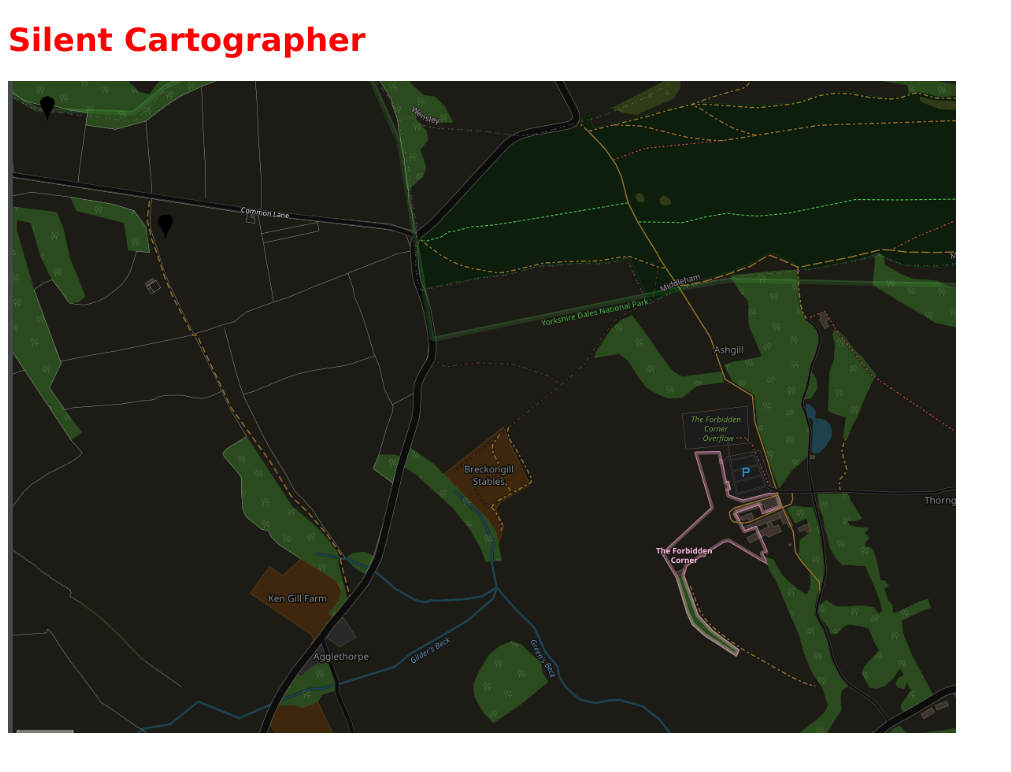
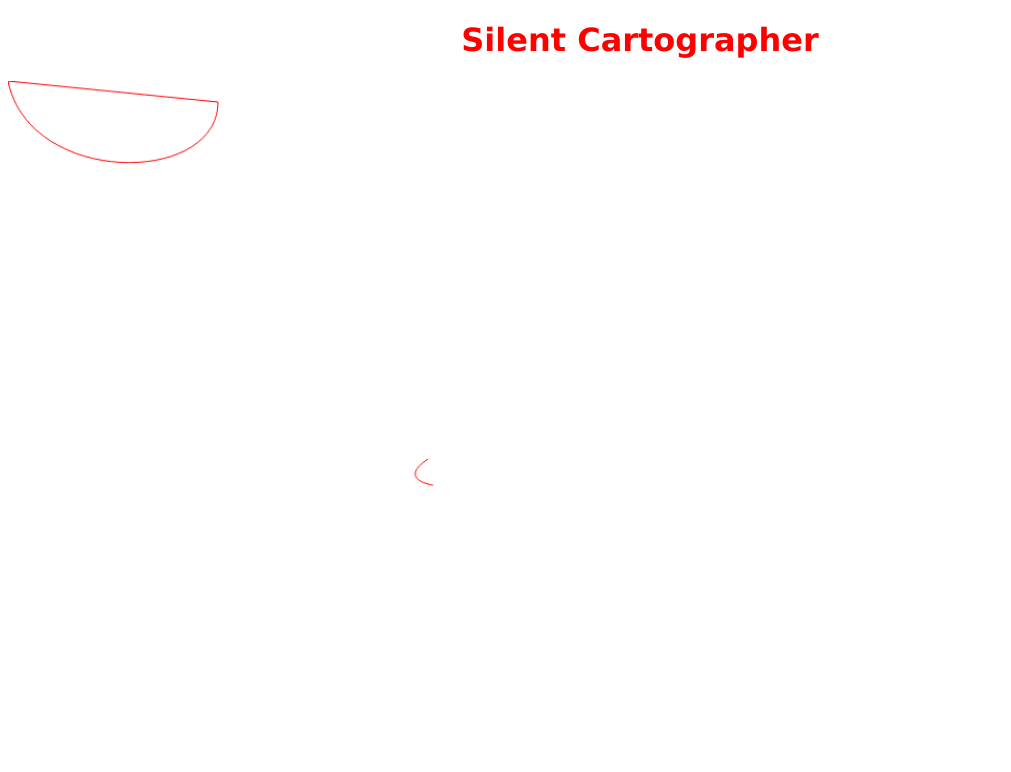
Before and after one commit to maxwellpark/SilentCartographer, a plain HTML site: page index.html in a window 1280 px wide. Shown: the whole page, without its empty margins (0-1011 px from the left). Drawn offline with Linux system fonts and the light colour scheme.

Commit message:
Bezier curve test

```diff
--- a/css/site.css
+++ b/css/site.css
@@ -1,8 +1,14 @@
 h1 {
     font-family: 'Lucida Sans', 'Lucida Sans Regular', 'Lucida Grande', 'Lucida Sans Unicode', Geneva, Verdana, sans-serif;
     color: red;
+    text-align: center;
 }
 
 #mapCanvas {
-    width: 75%;
+    width: 100%;
 }
+
+div.col-md-8.offset-2 > canvas {
+    justify-content: center;
+    padding: 128px 0px 128px 0px;
+}
--- a/index.html
+++ b/index.html
@@ -5,15 +5,13 @@
     <meta name="viewport" content="width=device-width, initial-scale=1.0">
     <title>SilentCartographer</title>
     <link rel="stylesheet" href="css/site.css" />
-    <link rel="stylesheet" href="" />
 </head>
 <body>
     <header>
         <h1>Silent Cartographer</h1>
     </header>
-    <div>
-        <canvas id="mapCanvas" width="1204" height="1024"></canvas>
-    </div>
-    <script src="js/map.js"></script>
+    <canvas id="mapCanvas" width="1204" height="1024"></canvas>
+    <script src="js/bezier.js"></script>
+    <!-- <script src="js/map.js"></script> -->
 </body>
 </html>
--- /dev/null
+++ b/js/bezier.js
@@ -0,0 +1,21 @@
+var canvas = document.getElementById("mapCanvas");
+var ctx = canvas.getContext("2d");
+
+// Todo: calculate relative position of cp's for each pin
+var cp1x = canvas.width / 4, cp1y = canvas.height / 4,
+cp2x = canvas.width / 2, cp2y = canvas.height / 2,
+endx = canvas.width - cp1x, endy = canvas.height - cp1y;
+
+ctx.strokeStyle = "#FF0000";
+
+ctx.beginPath();
+ctx.moveTo(0, 0);
+// ctx.bezierCurveTo(cp1x, cp1y, cp2x, cp2y, endx, endy);
+ctx.bezierCurveTo(20, 100, 200, 100, 200, 20);
+ctx.closePath();
+ctx.stroke();
+
+ctx.translate(400, 400);
+ctx.beginPath();
+ctx.bezierCurveTo(5, -15, -30, -20, 0, -40);
+ctx.stroke();
--- a/js/map.js
+++ b/js/map.js
@@ -2,17 +2,28 @@ var canvas = document.getElementById("mapCanvas");
 var ctx = canvas.getContext("2d");
 var bcr = canvas.getBoundingClientRect();
 var ratio = 1.25;
+window.mousePos = { x: 0, y: 0 };
 
 window.onload = function() {
     document.body.addEventListener("mousemove", collisionListener);
-    canvas.height = canvas.width * ratio;
+    document.body.addEventListener("mousemove", function(e) {
+        // delay with timeout?
+        window.mousePos = {
+            // x: e.pageX,
+            // y: e.pageY
+            x: e.offsetX,
+            y: e.offsetY
+        };
+        // console.log(window.mousePos);
+    })
+    // canvas.height = canvas.width * ratio;
 
     // Can make this dynamic
     var mapImg = new Image();
     mapImg.src = "../img/OSM_Export.png";
     mapImg.onload = function() {
         ctx.drawImage(mapImg, 0, 0);
-        drawPins(pins);
+        drawPins(pins, false);
     };
 }
 
@@ -49,10 +60,10 @@ function drawPin(pin, fill) {
         return;
     }
     ctx.closePath();
-    return ctx.isPointInPath(/* mouseX, mouseY */);
+    ctx.restore();
+    return ctx.isPointInPath(window.mousePos.x, window.mousePos.y);
 
     //
-    ctx.restore();
 }
 
 function drawPins(pins) {
@@ -71,14 +82,23 @@ function unhoverEffects() {
 
 function isColliding(e, pin) {
     xDist = e.offsetX - pin.x;
-    yDist = e.offsetY - pin.y - 4.5; // const
+    yDist = e.offsetY - pin.y + 30; // const
     dist = Math.sqrt((xDist ** 2) + (yDist ** 2));
     return dist <= pin.r;
 }
 
+function isInPath(e, pin) {}
+
 function collisionListener(e) {
     e.preventDefault();
     for (pin in pins) {
+        // if (drawPin(pins[pin], false)) {
+        //     hoverEffects();
+        //     return;
+        // }
+        // else {
+        //     unhoverEffects();
+        // }
         if (isColliding(e, pins[pin])) {
             hoverEffects();
             return;
```
